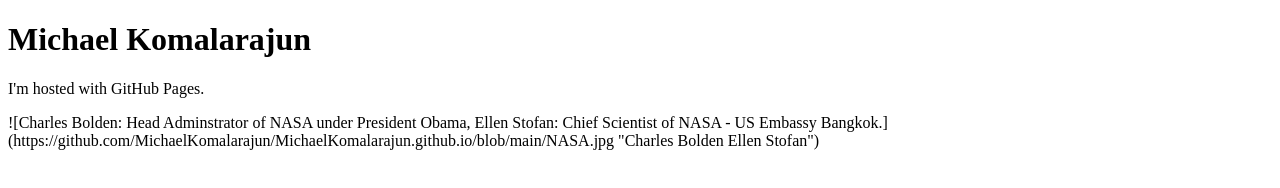
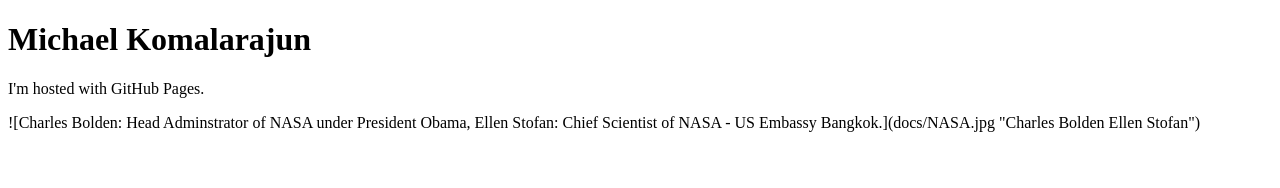
Before and after one commit to MichaelKomalarajun/MichaelKomalarajun.github.io, a plain HTML site: page index.html in a window 1280 px wide. Drawn offline with Linux system fonts and the light colour scheme.

Commit message:
Update index.html

```diff
--- a/index.html
+++ b/index.html
@@ -4,7 +4,7 @@
 <h1>Michael Komalarajun</h1>
 <p>I'm hosted with GitHub Pages.</p>
 
-![Charles Bolden: Head Adminstrator of NASA under President Obama, Ellen Stofan: Chief Scientist of NASA - US Embassy Bangkok.](https://github.com/MichaelKomalarajun/MichaelKomalarajun.github.io/blob/main/NASA.jpg "Charles Bolden Ellen Stofan")
+![Charles Bolden: Head Adminstrator of NASA under President Obama, Ellen Stofan: Chief Scientist of NASA - US Embassy Bangkok.](docs/NASA.jpg "Charles Bolden Ellen Stofan")
 
 </body>
 </html>
```
